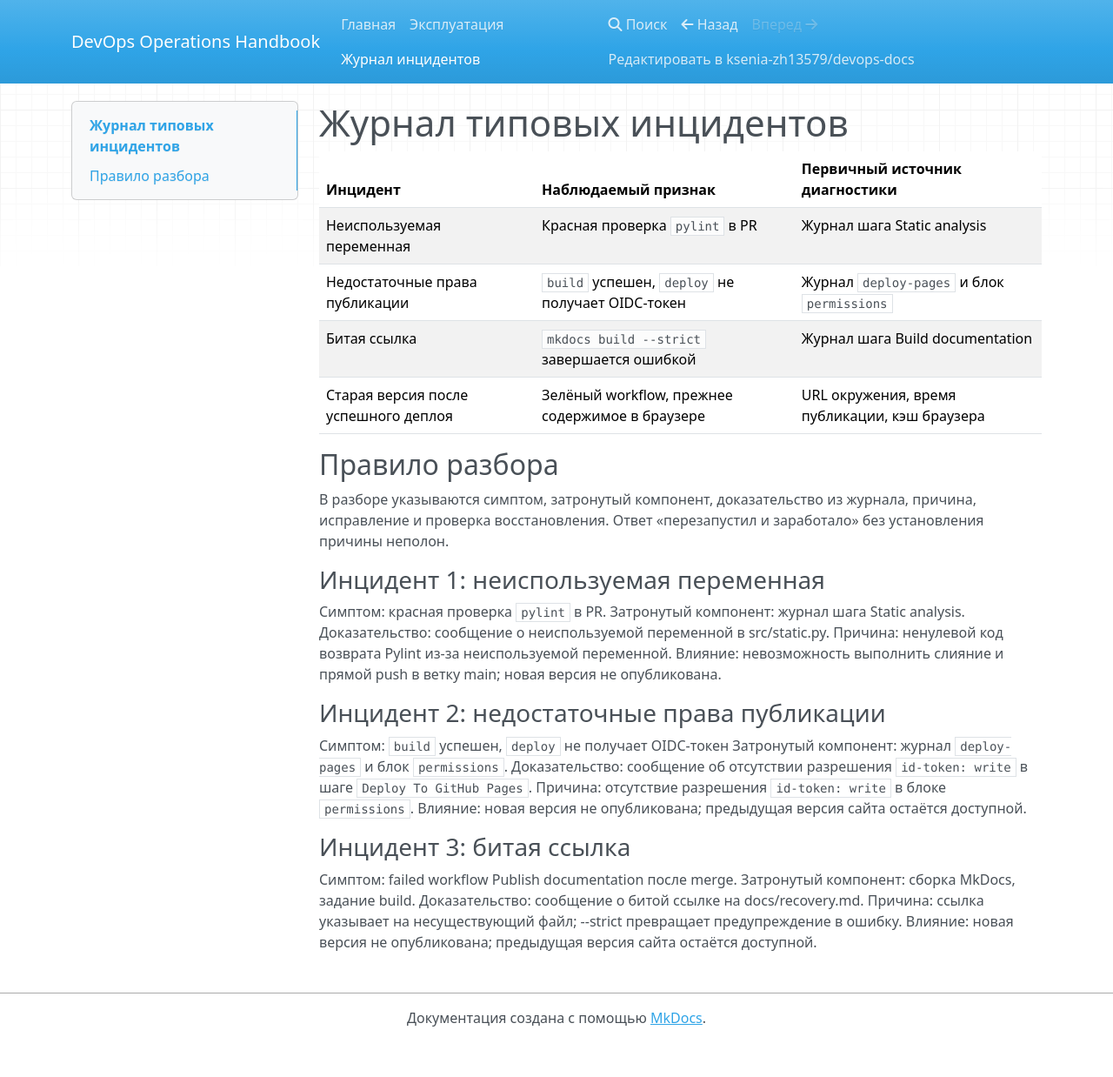
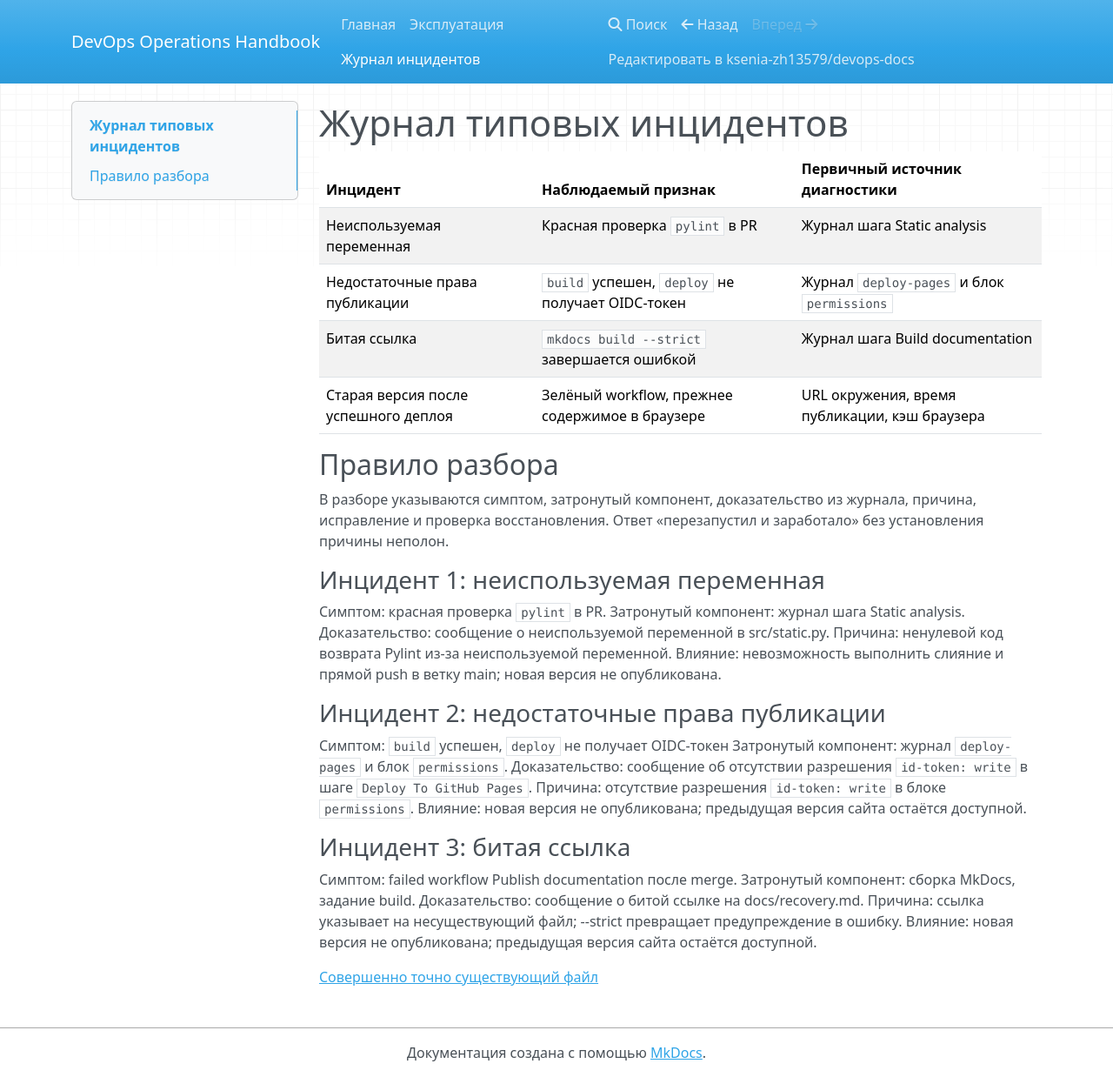
Before and after one commit to ksenia-zh13579/devops-docs, an MkDocs documentation site: the page built from docs/incidents.md, in a window 1280 px wide and 1238 px high. Shown: the whole window at 87% size. Built offline with MkDocs 1.6.1, drawn with Linux system fonts in a browser that asks for light colours; nearby versions of some CDN libraries.

Commit message:
docs: add link to missing page

```diff
--- a/docs/incidents.md
+++ b/docs/incidents.md
@@ -36,3 +36,5 @@
 Доказательство: сообщение о битой ссылке на docs/recovery.md.
 Причина: ссылка указывает на несуществующий файл; --strict превращает предупреждение в ошибку.
 Влияние: новая версия не опубликована; предыдущая версия сайта остаётся доступной.
+
+[Совершенно точно существующий файл](missing-page.md)
```
